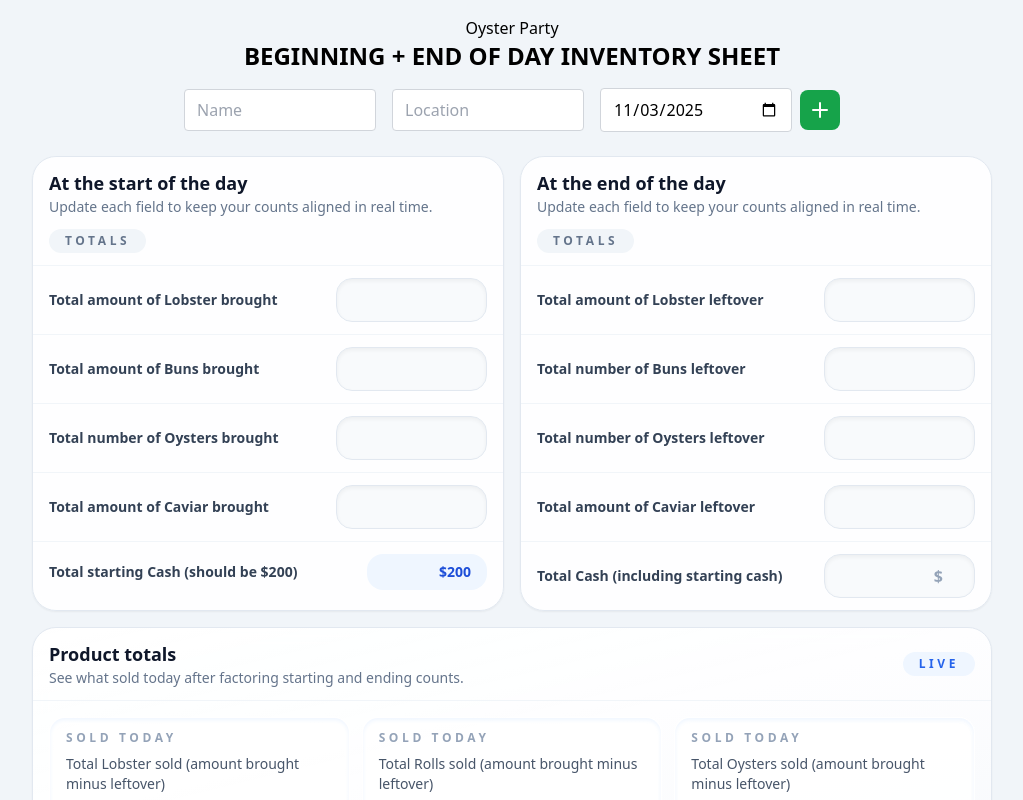
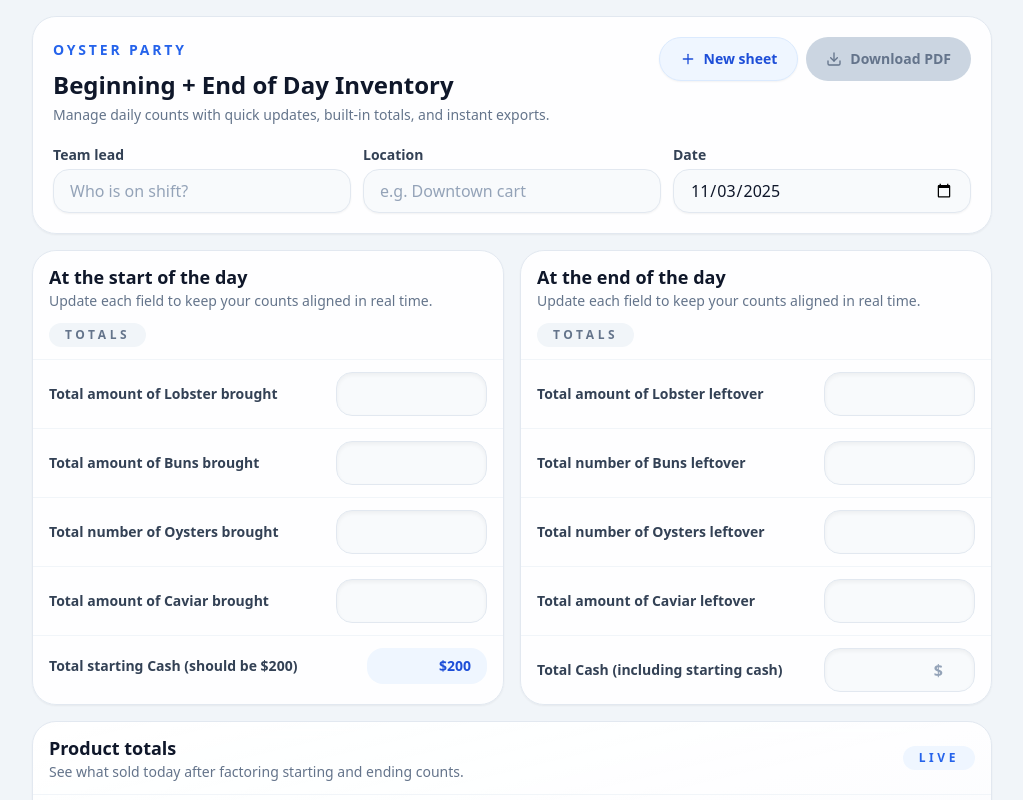
Before and after one commit to josealarconchacon/inventory-sheet, a React (Vite) app: page / in a window 1280 px wide. Shown: the top 800 px of the page, without its empty margins (128-1151 px from the left). Built offline with nearby package versions, Linux system fonts and the light colour scheme.

Commit message:
managing sheet details with inputs and create, download actions

```diff
--- a/src/features/inventory/components/SheetHeader.jsx
+++ b/src/features/inventory/components/SheetHeader.jsx
@@ -1,6 +1,9 @@
 import { Plus } from "lucide-react";
 
-const SheetHeader = ({ sheet, onFieldChange, onCreateNew }) => {
+const baseInputClasses =
+  "h-11 rounded-2xl border border-slate-200 bg-slate-50 px-4 text-base font-medium text-slate-900 placeholder:text-slate-400 shadow-sm transition focus:border-blue-500 focus:bg-white focus:outline-none focus:ring-4 focus:ring-blue-100";
+
+const SheetHeader = ({ sheet, onFieldChange, onCreateNew, downloadButton }) => {
   if (!sheet) {
     return null;
   }
@@ -14,45 +17,68 @@ const SheetHeader = ({ sheet, onFieldChange, onCreateNew }) => {
   };
 
   return (
-    <div className="text-center mb-6">
-      <div className="flex flex-col items-center">Oyster Party</div>
-      <h1 className="text-2xl font-bold mb-4">
-        BEGINNING + END OF DAY INVENTORY SHEET
+    <header className="rounded-3xl border border-slate-200 bg-white/90 px-5 py-5 shadow-sm backdrop-blur">
+      <div className="flex flex-col gap-4 sm:flex-row sm:items-start sm:justify-between">
+        <div>
+          <span className="text-sm font-semibold uppercase tracking-[0.2em] text-blue-600">
+            Oyster Party
+          </span>
+          <h1 className="mt-2 text-2xl font-bold text-slate-900 sm:text-1xl">
+            Beginning + End of Day Inventory
           </h1>
-      <div className="flex gap-4 justify-center mb-4 items-center">
+          <p className="mt-1 max-w-xl text-sm text-slate-500">
+            Manage daily counts with quick updates, built-in totals, and instant
+            exports.
+          </p>
+        </div>
+
+        <div className="flex items-center gap-2 self-start">
+          <button
+            type="button"
+            onClick={() => onCreateNew?.()}
+            className="inline-flex h-11 items-center justify-center gap-2 rounded-full border border-blue-100 bg-blue-50 px-5 text-sm font-semibold text-blue-700 shadow-sm transition hover:border-blue-200 hover:bg-blue-100 focus-visible:outline-none focus-visible:ring-4 focus-visible:ring-blue-200"
+          >
+            <Plus className="h-4 w-4" />
+            New sheet
+          </button>
+
+          {downloadButton}
+        </div>
+      </div>
+      <div className="mt-5 grid gap-3 sm:grid-cols-2 lg:grid-cols-3">
+        <label className="flex flex-col gap-1 text-sm font-semibold text-slate-700">
+          Team lead
           <input
             type="text"
-          placeholder="Name"
+            placeholder="Who is on shift?"
             value={sheet.name ?? ""}
             onChange={handleFieldChange("name")}
-          className="border border-gray-300 rounded px-3 py-2 w-48"
+            className={baseInputClasses}
           />
+        </label>
+
+        <label className="flex flex-col gap-1 text-sm font-semibold text-slate-700">
+          Location
           <input
             type="text"
-          placeholder="Location"
+            placeholder="e.g. Downtown cart"
             value={sheet.location ?? ""}
             onChange={handleFieldChange("location")}
-          className="border border-gray-300 rounded px-3 py-2 w-48"
+            className={baseInputClasses}
           />
-        <div className="flex gap-2 items-center">
+        </label>
+
+        <label className="flex flex-col gap-1 text-sm font-semibold text-slate-700 sm:col-span-2 lg:col-span-1">
+          Date
           <input
             type="date"
             value={sheet.date ?? ""}
             onChange={handleFieldChange("date")}
-            className="border border-gray-300 rounded px-3 py-2 w-48"
+            className={baseInputClasses}
           />
-          <button
-            type="button"
-            onClick={() => onCreateNew?.()}
-            className="bg-green-600 hover:bg-green-700 text-white p-2 rounded-lg transition-colors"
-            title="Create new sheet"
-            aria-label="Create new sheet"
-          >
-            <Plus size={24} />
-          </button>
+        </label>
       </div>
-      </div>
-    </div>
+    </header>
   );
 };
 
```
Lines whose indentation alone changed are shown as unchanged.
